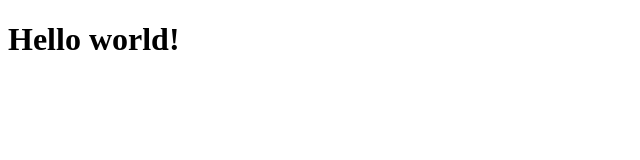
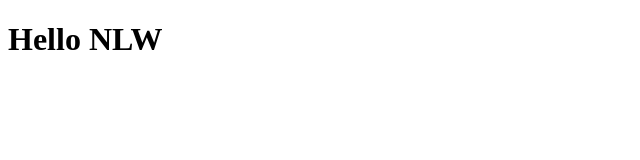
Before and after one commit to diazpedro081/Rocketseat-NLW-Copa, a Next.js app in the folder nlw/copa/web/: page / in a window 1280 px wide. Shown: the top 160 px of the page, without its empty margins (0-640 px from the left). Built offline with nearby package versions, Linux system fonts and the light colour scheme.

Commit message:
Fundamentos React

```diff
--- a/nlw/copa/web/pages/index.tsx
+++ b/nlw/copa/web/pages/index.tsx
@@ -1,5 +1,5 @@
 export default function Home() {
   return (
-    <h1>Hello world!</h1>
+    <h1>Hello NLW</h1>
   )
 }
```
